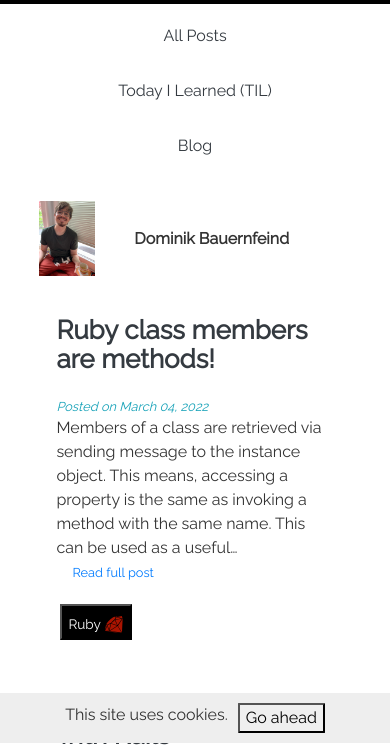
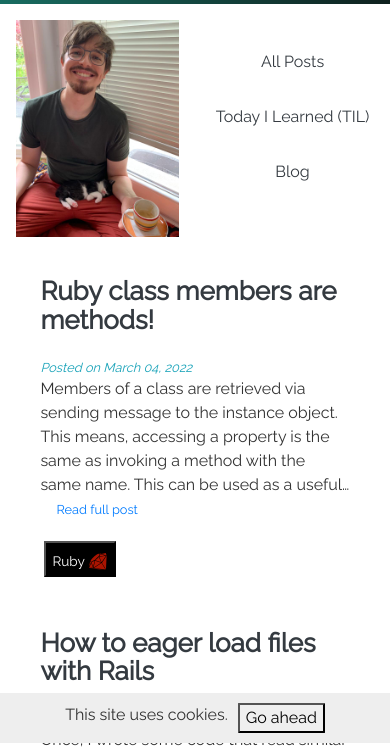
Before and after one commit to dominikb/dominikb.dev, a Gatsby site: page / in a window 390 px wide. Shown: the part 101-857 px from the top of the page. Built offline with nearby package versions, Linux system fonts and the light colour scheme; Gatsby itself is replaced by a stand-in of ours; some packages are replaced by stand-ins of ours.

Commit message:
Improve styling, coloring and manifest information

```diff
--- a/gatsby-config.js
+++ b/gatsby-config.js
@@ -82,10 +82,10 @@ module.exports = {
         name: `gatsby-starter-default`,
         short_name: `starter`,
         start_url: `/`,
-        background_color: `#663399`,
-        theme_color: `#663399`,
+        background_color: `#1e9e8c`,
+        theme_color: `#1e9e8c`,
         display: `minimal-ui`,
-        icon: `src/images/gatsby-icon.png`, // This path is relative to the root of the site.
+        icon: `src/images/dominik-icon.png`, // This path is relative to the root of the site.
       },
     },
     {
--- a/src/components/header/MobileBio.js
+++ b/src/components/header/MobileBio.js
@@ -7,8 +7,7 @@ const MobileBio = (props) => {
 
     return (
         <div className="mobile-bio-main">
-            <img src={dominik} style={{ maxHeight: `75px`}} alt="author-pic" />
-            <h4 >{props.author}</h4>
+            <img src={dominik} alt="author-pic" />
         </div>
     )
 }
--- a/src/components/header/header.css
+++ b/src/components/header/header.css
@@ -4,6 +4,7 @@
   top: 0;
   display: flex;
   flex-direction: column;
+  background: linear-gradient(45deg, #1e9e8c, #0c0c0c)
 }
 
 .head-elements {
@@ -27,9 +28,9 @@
   justify-content: space-around;
 }
 .mobile-pages-main {
-  width: 100%;
   background: white;
   display: none;
+  flex-grow: 1;
 }
 .head-logo {
   font-family: "Raleway";
@@ -46,23 +47,23 @@ small {
 }
 
 
-
 @media only screen and (max-width: 850px) {
   .bottom-bar{
     display: flex;
     margin-bottom: 1em;
+    background: transparent;
   }
   .social-links{display: none;}
   .mobile-pages-main{
-    display: block;
     padding: 1em;
+    display: flex;
+    justify-content: center;
+    flex-flow: column;
   }
   .mobile-bio-main{
     display: flex;
     align-items: center;
-  }
-  .mobile-bio-main > * {
-    margin-left: 10%;
-    margin-bottom: 0;
+    padding: 1em;
+    width: 50%;
   }
 }
--- a/src/components/header/header.js
+++ b/src/components/header/header.js
@@ -12,12 +12,7 @@ import "./header.css"
 const Header = ({ siteTitle, tagline, author, contacts }) => {
 
   return (
-    <header
-      className="head-main"
-      style={{
-        background: `black`
-      }}
-    >
+    <header className="head-main">
       <div className="head-elements"
         style={{
           margin: `0`,
@@ -38,8 +33,10 @@ const Header = ({ siteTitle, tagline, author, contacts }) => {
         <SocialLinks contacts={contacts} />
       </div>
       <MobileSocialLinks contacts={contacts} />
-      <MobilePageLinks />
-      <MobileBio author={author} tagline={tagline} />
+      <div style={{ display: 'flex' }}>
+        <MobileBio author={author} tagline={tagline} />
+        <MobilePageLinks />
+      </div>
     </header>
   )
 }
--- a/src/components/layout.css
+++ b/src/components/layout.css
@@ -218,7 +218,6 @@ img {
   padding-left: 0;
   padding-right: 0;
   padding-top: 0;
-  margin-bottom: 1.45rem;
 }
 h1 {
   margin-left: 0;
--- a/src/components/layout.js
+++ b/src/components/layout.js
@@ -49,7 +49,7 @@ const Layout = ({ children }) => {
         paddingTop: 0,
       }}
     >
-      <main className="p-4" style={{
+      <main className="p-2" style={{
         maxWidth: `2000px`
       }}
       >{children}</main>
```
Also changed, not shown: src/images/dominik-icon.png (added), src/images/gatsby-icon.png (deleted).
